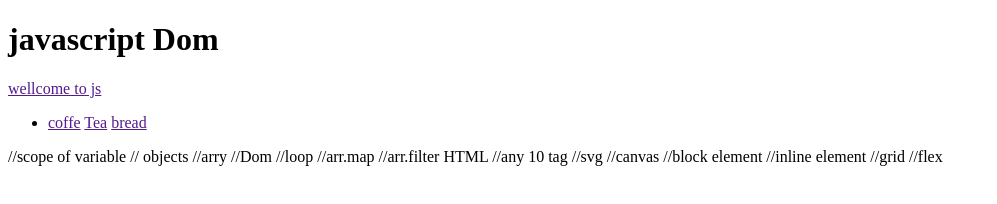
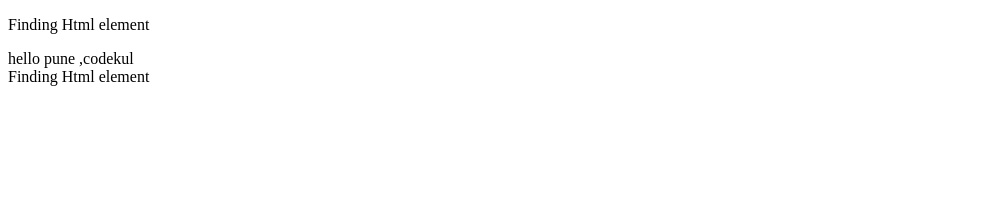
Before and after one commit to rizwan992323/Dom-in-js, a plain HTML site: page dom.html in a window 1280 px wide. Shown: the whole page, without its empty margins (0-997 px from the left). Drawn offline with Linux system fonts and the light colour scheme.

Commit message:
Add files via upload

```diff
--- a/dom.html
+++ b/dom.html
@@ -1,6 +1,5 @@
 <!DOCTYPE html>
 <html lang="en">
-    <!-- https://github.com/rizwan992323/Dom-in-js -->
 <head>
     <meta charset="UTF-8">
     <meta http-equiv="X-UA-Compatible" content="IE=edge">
@@ -8,38 +7,17 @@
     <title>Document</title>
 </head>
 <body>
-    <h1>javascript Dom</h1>
-    <a href="">wellcome to js</a>
-    <ul>
-        <li>
-            <a href="">coffe</a>
-            <a href=""> Tea</a>
-            <a href=""> bread</a>
-        </li>
-    </ul>
+
+    <p id="xyz" >Finding Html element</p>
+    <p  id="demo"></p>
     <script>
-        let a = document;
-        console.log(a);
 
+    const element  =  document.getElementById("xyz");
 
+    document.getElementById("demo").innerHTML  = "hello  pune ,codekul <br>"+element.innerHTML;
+var array =[1,2,3,4,"javascript","css"];
+array.push('HTML',5,6,7,8,{name:"Rizwan",age:24,address:"pune"})
+console.log(array)
     </script>
- //scope of variable
- // objects
-//arry
-//Dom
-//loop
-//arr.map
-//arr.filter
-HTML
-//any 10 tag
-//svg
-//canvas
-//block  element
-//inline   element
-//grid
-//flex
-
-
 </body>
-
 </html>
```
